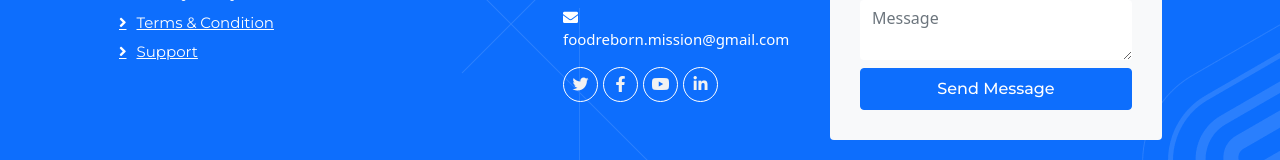
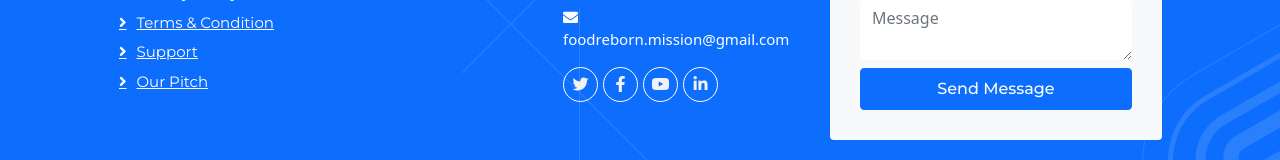
Before and after one commit to Hef50/foodreborn, a plain HTML site: page contact.html in a window 1280 px wide. Shown: the part 1601-1761 px from the top of the page. Drawn offline with nearby package versions, Linux system fonts and the light colour scheme; files that its build step writes are made by us from their sources.

Commit message:
our pitch

```diff
--- a/contact.html
+++ b/contact.html
@@ -192,6 +192,7 @@
                                 <a class="btn btn-link" href="">Privacy Policy</a>
                                 <a class="btn btn-link" href="">Terms & Condition</a>
                                 <a class="btn btn-link" href="">Support</a>
+                                <a class="btn btn-link" href="https://www.canva.com/design/DAFo_0369bc/0ZJ2feXV2CNKDALnNic4YA/view?utm_content=DAFo_0369bc&utm_campaign=designshare&utm_medium=link&utm_source=publishsharelink#2">Our Pitch</a>
                             </div>
                             <!-- <div class="col-md-6">
                                 <h5 class="fw-bold text-white mb-4">Our Services</h5>
```
Also changed, not shown: education.html (+1 -0 lines), index.html (+1 -0 lines), menu.html (+1 -0 lines).
